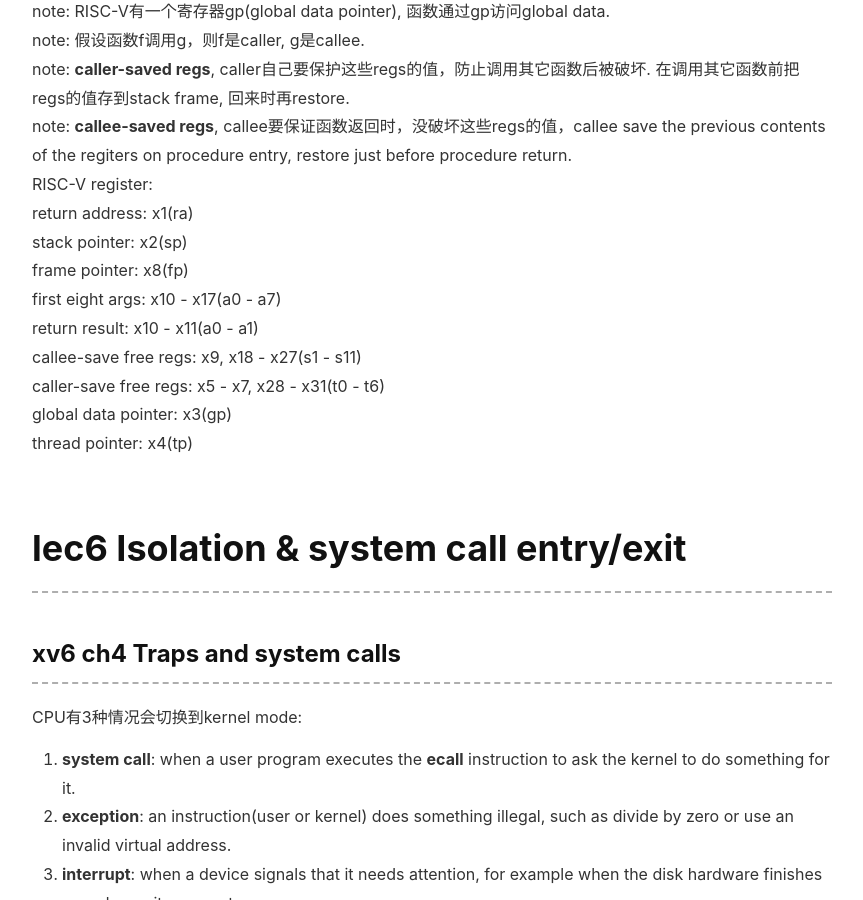
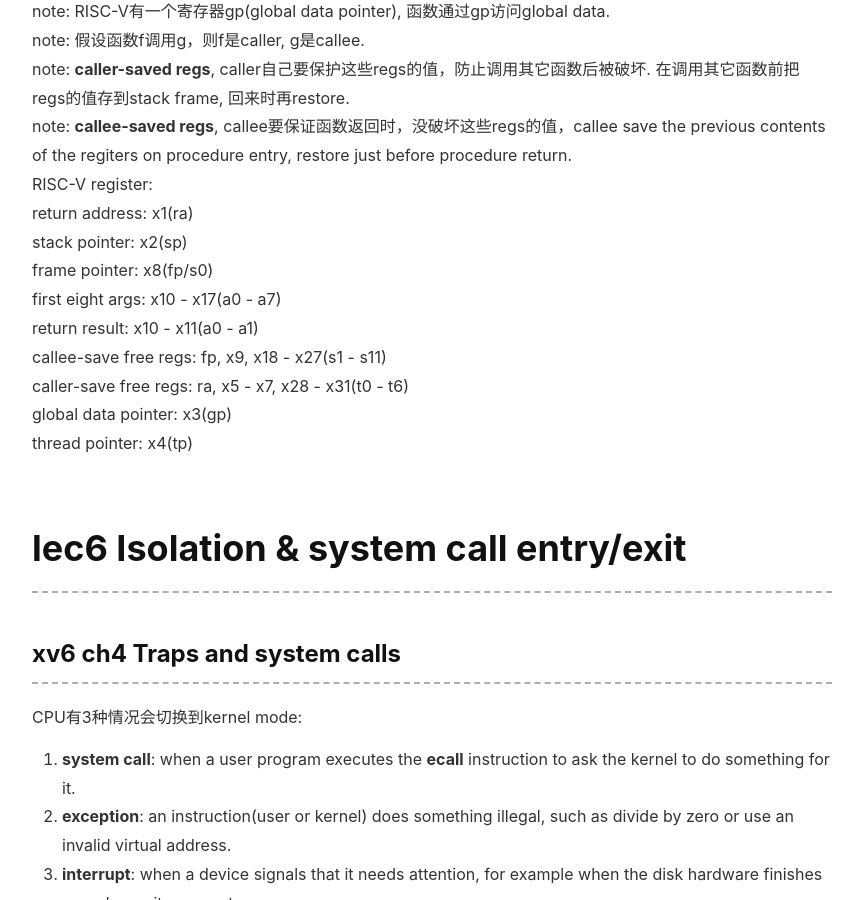
Before and after one commit to fukua95/fukua95.github.io, a Jekyll site: the page built from _posts/2020-10-25-6.S081-notes.md, in a window 1280 px wide and 900 px high, scrolled down 9065 px. Shown: the whole window, without its empty margins (88-951 px from the left). Built offline with Jekyll 4.4.1, drawn with Linux system fonts in a browser that asks for light colours; nearby versions of some CDN libraries; comment, search, counter and statistics services are not loaded.

Commit message:
6.S081: register x8的ABI name: fp or s0.

```diff
--- a/_posts/2020-10-25-6.S081-notes.md
+++ b/_posts/2020-10-25-6.S081-notes.md
@@ -282,11 +282,11 @@ note: **callee-saved regs**, callee要保证函数返回时，没破坏这些reg
 RISC-V register:
 return address: x1(ra)
 stack pointer: x2(sp)
-frame pointer: x8(fp)
+frame pointer: x8(fp/s0)
 first eight args: x10 - x17(a0 - a7)
 return result: x10 - x11(a0 - a1)
-callee-save free regs: x9, x18 - x27(s1 - s11)
-caller-save free regs: x5 - x7, x28 - x31(t0 - t6)
+callee-save free regs: fp, x9, x18 - x27(s1 - s11)
+caller-save free regs: ra, x5 - x7, x28 - x31(t0 - t6)
 global data pointer: x3(gp)
 thread pointer: x4(tp)
 
```
